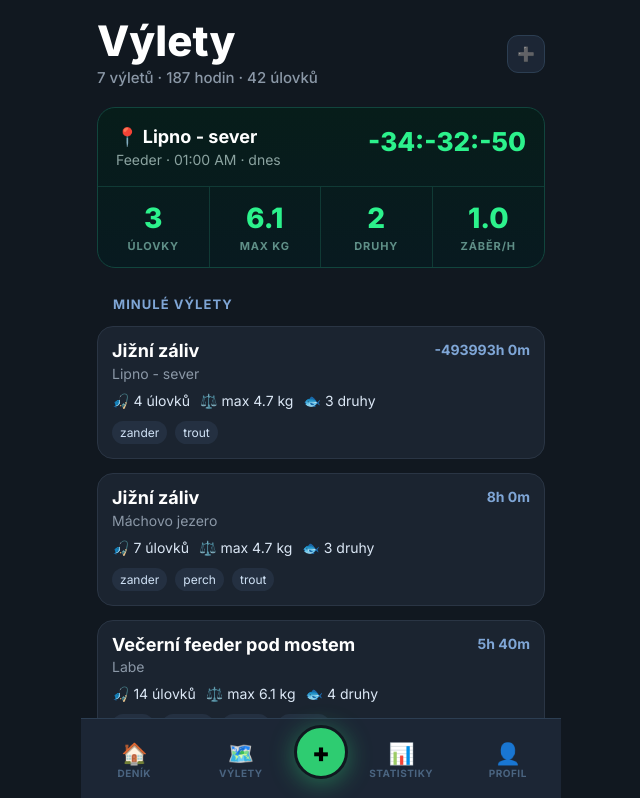
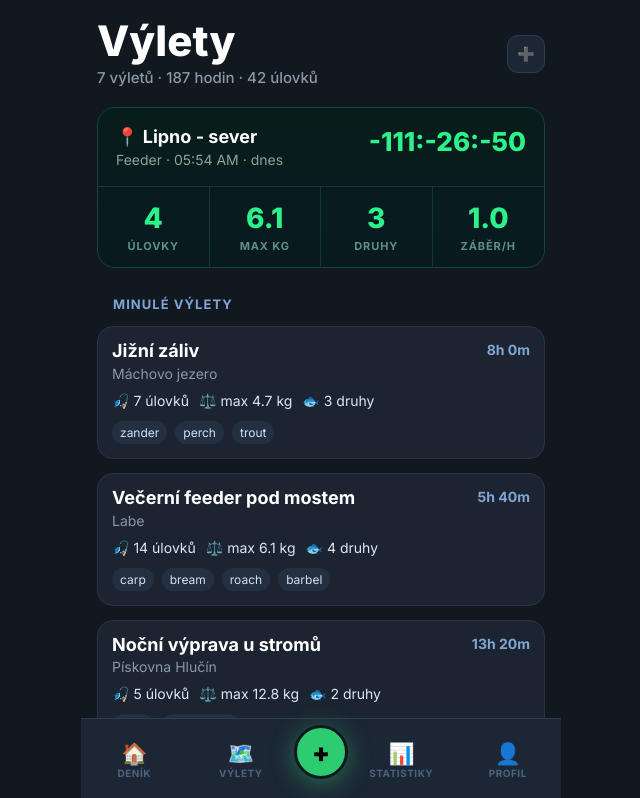
Before and after one commit to Moravec291678/chytnu.cz, a React (Vite) app: page /trips in a window 1280 px wide. Shown: the top 798 px of the page, without its empty margins (319-959 px from the left). Built offline with nearby package versions, Linux system fonts and the light colour scheme.

Commit message:
Refactor active trip logic and add reusable trip helpers

```diff
--- a/src/features/trips/components/ActiveTripCard.jsx
+++ b/src/features/trips/components/ActiveTripCard.jsx
@@ -1,9 +1,10 @@
 import "./ActiveTripCard.css";
 import useLiveDuration from "../../../hooks/useLiveDuration";
+import { getMethodLabel } from "../../../shared/utils/getMethodLabel";
 
 function ActiveTripCard({ activeTrip }) {
   const duration = useLiveDuration(activeTrip.startedAt);
-
+  const activeTripMethod = getMethodLabel(activeTrip);
   return (
     <div className="active-trip-card">
       <div className="active-trip-top">
@@ -11,7 +12,7 @@ function ActiveTripCard({ activeTrip }) {
           <p className="active-trip-title">📍 {activeTrip.locationName}</p>
 
           <p className="active-trip-subtitle">
-            {activeTrip.method} ·{" "}
+            {activeTripMethod} ·{" "}
             {activeTrip.startedAt.toLocaleTimeString([], {
               hour: "2-digit",
               minute: "2-digit",
@@ -25,7 +26,9 @@ function ActiveTripCard({ activeTrip }) {
 
       <div className="active-trip-stats">
         <div className="active-trip-stat">
-          <p className="active-trip-stat-value">3</p>
+          <p className="active-trip-stat-value">
+            {activeTrip.stats.catchesCount}
+          </p>
 
           <p className="active-trip-stat-label">ÚLOVKY</p>
         </div>
@@ -37,7 +40,9 @@ function ActiveTripCard({ activeTrip }) {
         </div>
 
         <div className="active-trip-stat">
-          <p className="active-trip-stat-value">2</p>
+          <p className="active-trip-stat-value">
+            {activeTrip.stats.speciesCount}
+          </p>
 
           <p className="active-trip-stat-label">DRUHY</p>
         </div>
--- a/src/features/trips/components/TripPill.jsx
+++ b/src/features/trips/components/TripPill.jsx
@@ -1,8 +1,10 @@
 import { Link } from "react-router-dom";
 import "./TripPill.css";
 import useLiveDuration from "../../../hooks/useLiveDuration";
+import { getMethodLabel } from "../../../shared/utils/getMethodLabel";
 
 function TripPill({ activeTrip }) {
+  const activeTripMethod = getMethodLabel(activeTrip);
   const duration = useLiveDuration(activeTrip.startedAt);
   return (
     <Link to={"/trips"} className="trip-pill-link">
@@ -16,7 +18,7 @@ function TripPill({ activeTrip }) {
             </p>
 
             <p className="trip-pill-subtitle">
-              {activeTrip.method} · 3 chyceno dnes
+              {activeTripMethod} · 3 chyceno dnes
             </p>
           </div>
         </div>
--- a/src/features/trips/data/activeTrip.js
+++ /dev/null
@@ -1,11 +0,0 @@
-export const ACTIVE_TRIP = {
-  id: "trip-active-001",
-
-  isActive: true,
-
-  startedAt: new Date("2026-05-10T01:00:00"),
-
-  locationName: "Lipno - sever",
-
-  method: "Feeder",
-};
--- a/src/features/trips/data/mockTrips.js
+++ b/src/features/trips/data/mockTrips.js
@@ -2,11 +2,11 @@ export const MOCK_TRIPS = [
   {
     id: "trip-001",
 
-    title: "Jižní záliv",
+    title: "Orlik",
 
     locationName: "Lipno - sever",
     createdAt: "2026-03-10T08:00:00",
-    startedAt: new Date("2026-05-10T01:00:00"),
+    startedAt: new Date("2026-05-13T05:54:00"),
     endedAt: null,
 
     isActive: true,
--- /dev/null
+++ b/src/features/trips/utils/getActiveTrip.js
@@ -0,0 +1,3 @@
+export function getActiveTrip(trips) {
+  return trips.find((item) => item.isActive);
+}
--- /dev/null
+++ b/src/features/trips/utils/getCompletedTrips.js
@@ -0,0 +1,3 @@
+export function getCompletedTrips(trips) {
+  return trips.filter((item) => !item.isActive);
+}
--- a/src/features/trips/utils/tripStats.js
+++ b/src/features/trips/utils/tripStats.js
@@ -1,3 +1,9 @@
 export function getTripsCount(MOCK_TRIPS) {
   return MOCK_TRIPS.length;
 }
+
+export function getTripCatchesCount(trip) {
+  trip.reduce((acc, item) => {
+
+  })
+}
--- a/src/pages/HomePage.jsx
+++ b/src/pages/HomePage.jsx
@@ -6,7 +6,8 @@ import FishActivity from "../features/home/components/FishActivity";
 import TripPill from "../features/trips/components/TripPill";
 import { useCatches } from "../features/catches/context/CatchContext";
 import { getSeason, normalizeText } from "../shared/utils/helpers";
-import { ACTIVE_TRIP } from "../features/trips/data/activeTrip";
+import { MOCK_TRIPS } from "../features/trips/data/mockTrips";
+import { getActiveTrip } from "../features/trips/utils/getActiveTrip";
 import "./HomePage.css";
 
 const SORT_OPTIONS = [
@@ -89,6 +90,8 @@ function sortSpeciesGroups(speciesGroups, sortBy) {
 }
 
 function HomePage() {
+  const activeTrip = getActiveTrip(MOCK_TRIPS);
+
   const { state, dispatch } = useCatches();
 
   const year = new Date().getFullYear();
@@ -108,8 +111,6 @@ function HomePage() {
   const filteredCatches = sortedCatches.filter(([, data]) =>
     normalizeText(data.catches[0].species).includes(normalizeText(search)),
   );
-
-  const activeTrip = ACTIVE_TRIP;
 
   return (
     <Layout>
--- a/src/pages/TripsPage.jsx
+++ b/src/pages/TripsPage.jsx
@@ -2,11 +2,15 @@ import Layout from "../shared/layout/Layout";
 import TripCard from "../features/trips/components/TripCard";
 import ActiveTripCard from "../features/trips/components/ActiveTripCard";
 import { MOCK_TRIPS } from "../features/trips/data/mockTrips";
-import { ACTIVE_TRIP } from "../features/trips/data/activeTrip";
+import { getActiveTrip } from "../features/trips/utils/getActiveTrip";
 import { getTripsCount } from "../features/trips/utils/tripStats";
 import "./TripsPage.css";
+import { getCompletedTrips } from "../features/trips/utils/getCompletedTrips";
 
 function TripsPage() {
+  const activeTrip = getActiveTrip(MOCK_TRIPS);
+  const completedTrips = getCompletedTrips(MOCK_TRIPS);
+  console.log(activeTrip)
   return (
     <Layout>
       <div className="trips-page">
@@ -24,12 +28,12 @@ function TripsPage() {
           <div className="trips-header-bottom">{/* filters*/}</div>
         </header>
 
-        <ActiveTripCard activeTrip={ACTIVE_TRIP} />
+        {activeTrip && <ActiveTripCard activeTrip={activeTrip} />}
 
         <section className="trips-section">
           <h3 className="section-title">Minulé výlety</h3>
 
-          {MOCK_TRIPS.map((trip) => (
+          {completedTrips.map((trip) => (
             <TripCard key={trip.id} trip={trip} />
           ))}
         </section>
--- /dev/null
+++ b/src/shared/utils/getMethodLabel.js
@@ -0,0 +1,7 @@
+import { DEFAULT_METHODS } from "../constants/constants";
+export function getMethodLabel(trip) {
+  const method = DEFAULT_METHODS.find((item) => {
+    return item.key === trip.methodKey;
+  });
+  return method.label;
+}
```
